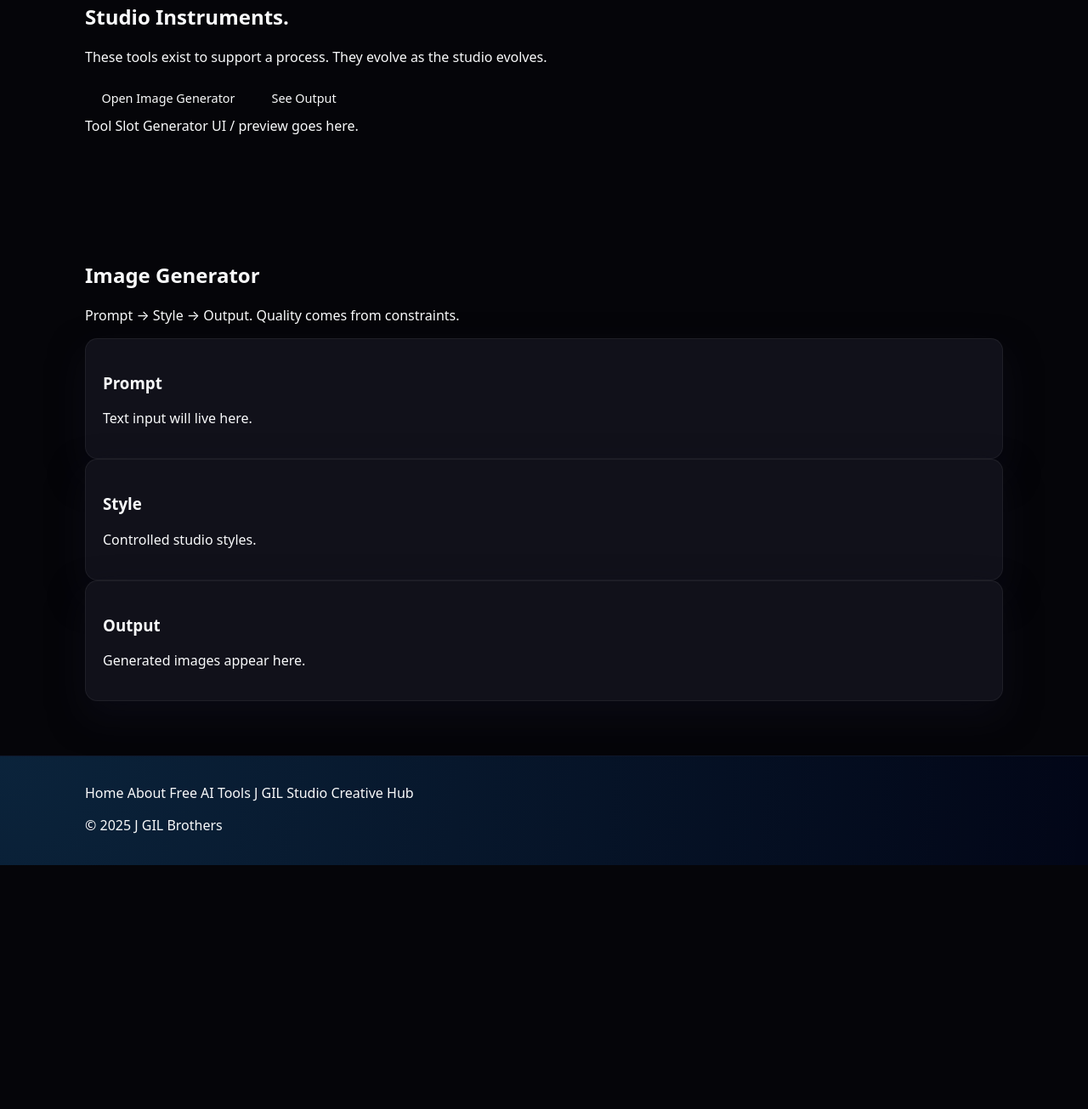
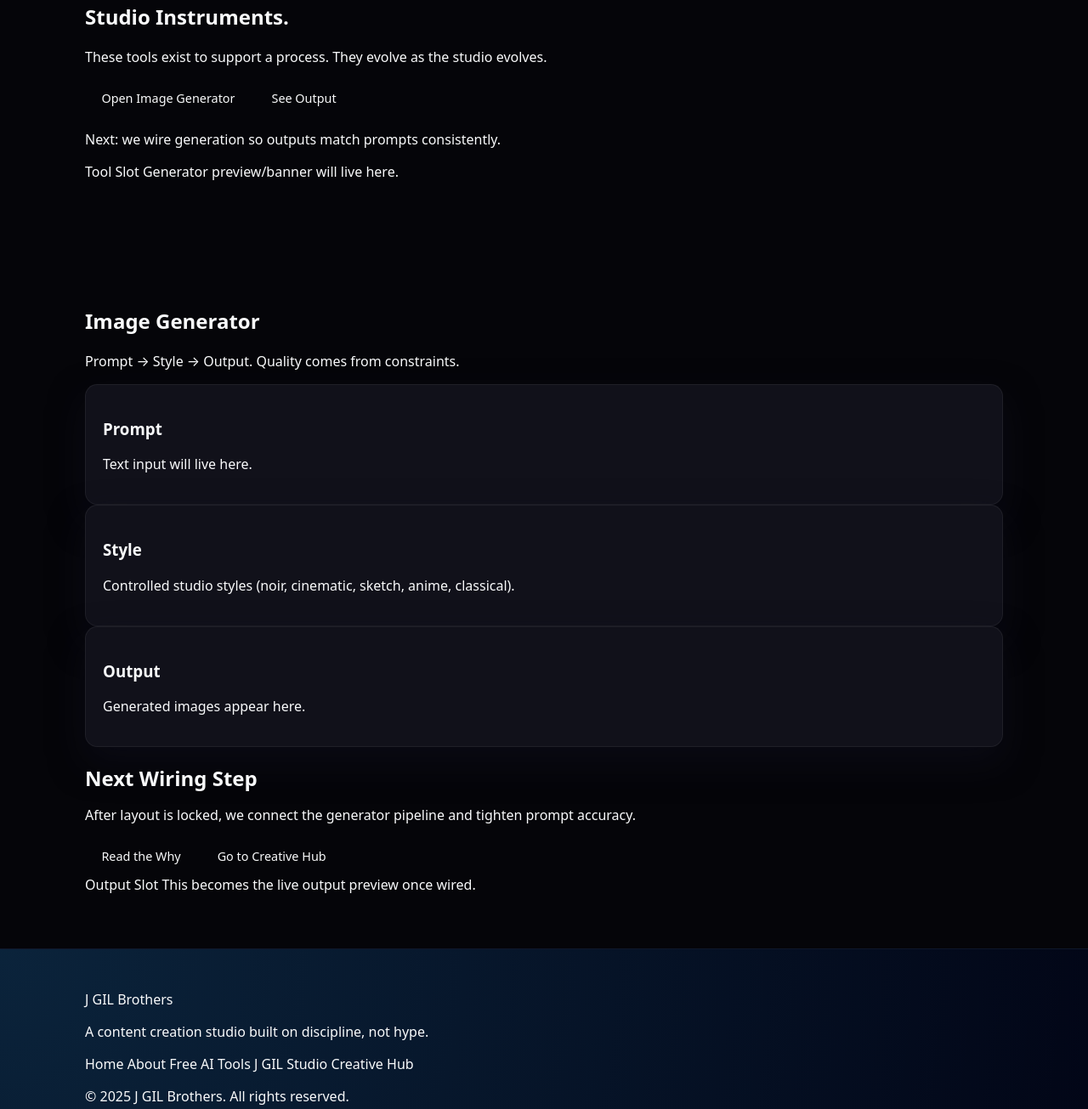
Before and after one commit to jgilbrothers/jgilbrothers-website, a plain HTML site: page tools/index.html in a window 1280 px wide. Shown: the part 316-1621 px from the top of the page at 85% size. Before the commit the page ends 1334 px from the top, so only its background shows below. Drawn offline with Linux system fonts and the light colour scheme.

Commit message:
Update Tools

```diff
--- a/tools/index.html
+++ b/tools/index.html
@@ -14,27 +14,27 @@
 <body>
   <a class="skip-link" href="#main">Skip to content</a>
 
-<header class="site-header">
+  <header class="site-header" role="banner">
     <div class="container header-inner">
-    <a class="brand" href="/">
-      <span class="brand-mark"></span>
+      <a class="brand" href="/" aria-label="J GIL Brothers Home">
+        <span class="brand-mark" aria-hidden="true"></span>
         <span class="brand-text">
           <span class="brand-name">J GIL Brothers</span>
           <span class="brand-tag">Content Creation Studio</span>
         </span>
       </a>
 
-    <button class="nav-toggle" aria-expanded="false" aria-controls="site-nav">
-      <span class="nav-toggle-lines"></span>
+      <button class="nav-toggle" type="button" aria-expanded="false" aria-controls="site-nav">
+        <span class="nav-toggle-lines" aria-hidden="true"></span>
         <span class="sr-only">Menu</span>
       </button>
 
-    <nav id="site-nav" class="site-nav">
+      <nav id="site-nav" class="site-nav" aria-label="Primary navigation">
         <ul class="nav-list">
           <li><a class="nav-link" href="/">Home</a></li>
           <li><a class="nav-link" href="/about.html">About</a></li>
           <li><a class="nav-link" href="/tools.html">Free AI Tools</a></li>
-        <li><a class="nav-link" href="/jgil-studio/">J GIL Studio</a></li>
+          <li><a class="nav-link" href="/jgil-studios/">J GIL Studio</a></li>
           <li><a class="nav-link" href="/creative-hub.html">Creative Hub</a></li>
         </ul>
       </nav>
@@ -42,7 +42,7 @@
   </header>
 
   <main id="main" class="site-main">
-  <section class="section hero">
+    <section class="section hero" aria-label="Free AI Tools">
       <div class="container hero-grid">
         <div class="hero-copy">
           <p class="kicker">Free AI Tools</p>
@@ -53,28 +53,30 @@
 
           <div class="hero-actions">
             <a class="btn btn-primary" href="#generator">Open Image Generator</a>
-          <a class="btn btn-ghost" href="/jgil-studio/">See Output</a>
-        </div>
+            <a class="btn btn-ghost" href="/jgil-studios/">See Output</a>
           </div>
 
-      <div class="hero-frame">
+          <p class="hero-note">
+            Next: we wire generation so outputs match prompts consistently.
+          </p>
+        </div>
+
+        <div class="hero-frame" aria-label="Tools banner slot (added later)">
           <div class="frame-inner">
             <div class="frame-label">
               <span class="pill pill-red">Tool Slot</span>
-            <span class="frame-text">Generator UI / preview goes here.</span>
+              <span class="frame-text">Generator preview/banner will live here.</span>
             </div>
           </div>
         </div>
       </div>
     </section>
 
-  <section id="generator" class="section manifesto">
+    <section id="generator" class="section manifesto" aria-label="Image Generator">
       <div class="container">
         <div class="section-head">
           <h2 class="section-title">Image Generator</h2>
-        <p class="section-subtitle">
-          Prompt → Style → Output. Quality comes from constraints.
-        </p>
+          <p class="section-subtitle">Prompt → Style → Output. Quality comes from constraints.</p>
         </div>
 
         <div class="manifesto-grid">
@@ -84,27 +86,58 @@
           </div>
           <div class="card">
             <h3 class="card-title">Style</h3>
-          <p class="card-text">Controlled studio styles.</p>
+            <p class="card-text">Controlled studio styles (noir, cinematic, sketch, anime, classical).</p>
           </div>
           <div class="card">
             <h3 class="card-title">Output</h3>
             <p class="card-text">Generated images appear here.</p>
           </div>
         </div>
+
+        <div class="tools-slab" style="margin-top:14px;">
+          <div class="tools-copy">
+            <h2 class="section-title" style="margin-bottom:8px;">Next Wiring Step</h2>
+            <p class="section-subtitle">
+              After layout is locked, we connect the generator pipeline and tighten prompt accuracy.
+            </p>
+            <div class="tools-actions">
+              <a class="btn btn-primary" href="/about.html">Read the Why</a>
+              <a class="btn btn-ghost" href="/creative-hub.html">Go to Creative Hub</a>
+            </div>
+          </div>
+
+          <div class="tools-frame" aria-label="Live output slot (added later)">
+            <div class="frame-inner">
+              <div class="frame-label">
+                <span class="pill">Output Slot</span>
+                <span class="frame-text">This becomes the live output preview once wired.</span>
+              </div>
+            </div>
+          </div>
+        </div>
+
       </div>
     </section>
   </main>
 
-<footer class="site-footer">
+  <footer class="site-footer" role="contentinfo">
     <div class="container footer-inner">
-    <nav class="footer-nav">
+      <div class="footer-left">
+        <p class="footer-mark">J GIL Brothers</p>
+        <p class="footer-note">A content creation studio built on discipline, not hype.</p>
+      </div>
+
+      <nav class="footer-nav" aria-label="Footer navigation">
         <a href="/">Home</a>
         <a href="/about.html">About</a>
         <a href="/tools.html">Free AI Tools</a>
-      <a href="/jgil-studio/">J GIL Studio</a>
+        <a href="/jgil-studios/">J GIL Studio</a>
         <a href="/creative-hub.html">Creative Hub</a>
       </nav>
-    <p class="footer-small">© <span id="year"></span> J GIL Brothers</p>
+
+      <div class="footer-right">
+        <p class="footer-small">© <span id="year"></span> J GIL Brothers. All rights reserved.</p>
+      </div>
     </div>
   </footer>
 </body>
```
Lines whose indentation alone changed are shown as unchanged.
